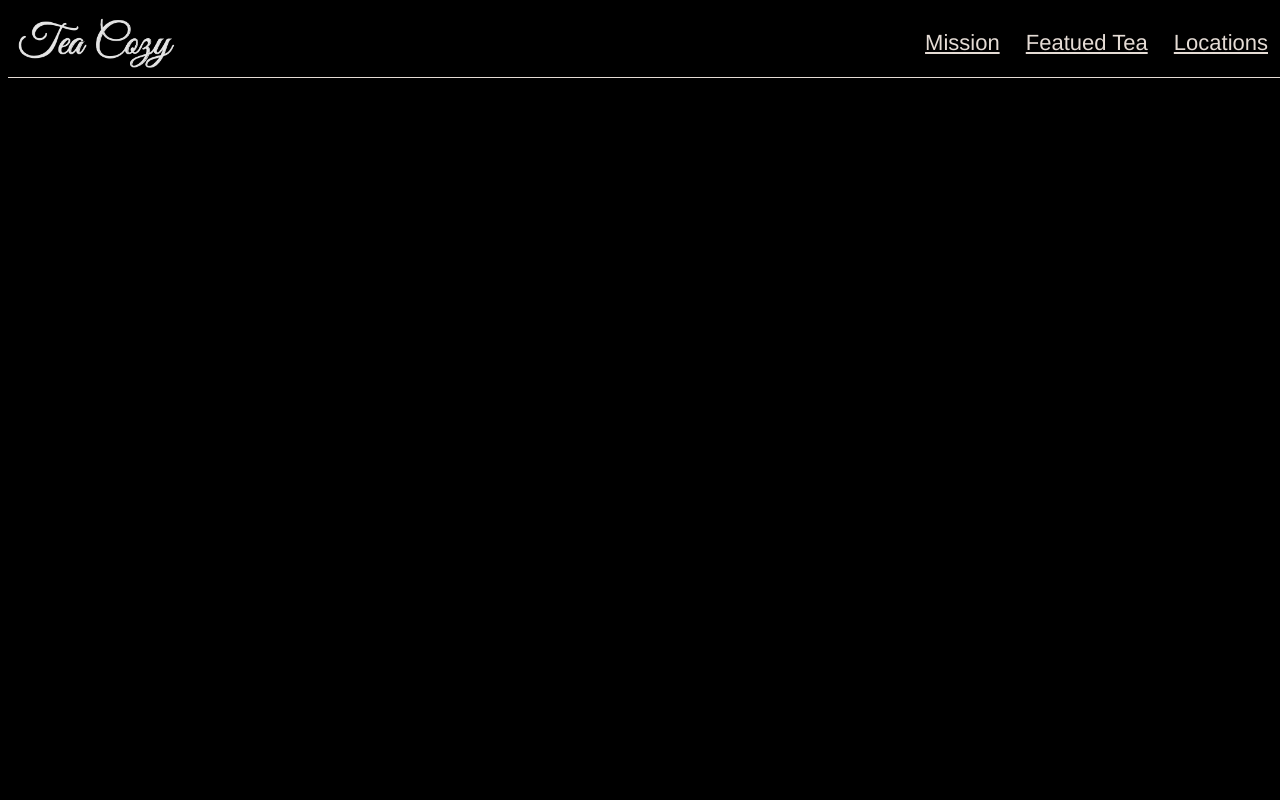
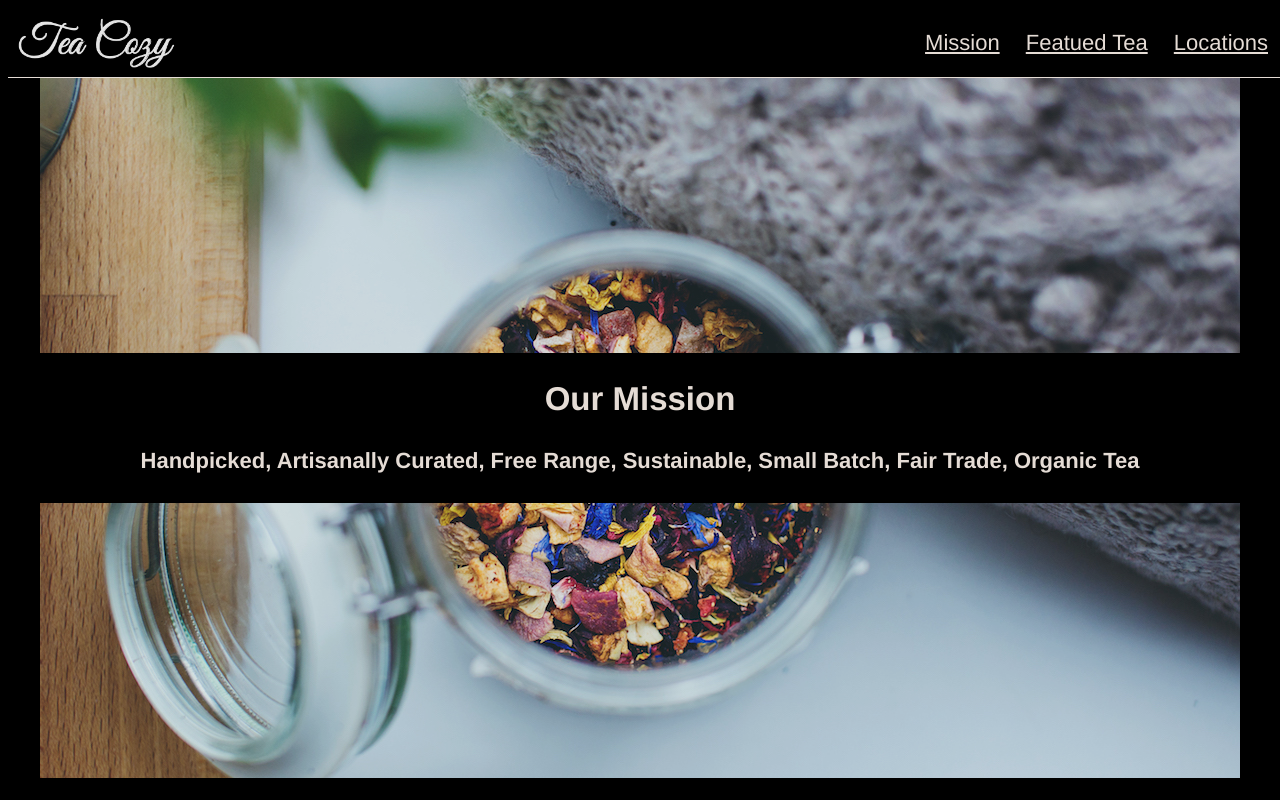
Before and after one commit to Densetsu1/Tea-Cozy, a plain HTML site: page index.html in a window 1280 px wide. Drawn offline with Linux system fonts and the light colour scheme.

Commit message:
Mission added with styles

```diff
--- a/index.html
+++ b/index.html
@@ -17,5 +17,14 @@
       </nav>
     </header>
 
+    <div class="content">
+      <div class="mission">
+        <div class="banner">
+        <h2>Our Mission</h2>
+        <h4>Handpicked, Artisanally Curated, Free Range, Sustainable, Small Batch, Fair Trade, Organic Tea</h4>
+      </div>
+      </div>
+    </div>
+
   </body>
 </html>
--- a/resources/css/style.css
+++ b/resources/css/style.css
@@ -1,6 +1,7 @@
 /*Defualt style*/
 
 body{
+  text-align: center;
   font-family: "helvetica", sans-serif;
   font-size: 22px;
   color: seashell;
@@ -41,3 +42,22 @@ a{
 }
 
 /*-----------------------------------------------------------------------------*/
+
+.content{
+  padding-top: 70px;
+  margin: auto;
+  width: 1200px;
+}
+
+.mission{
+  display: flex;
+  background-image: url('../images/img-mission-background.jpg');
+  height: 700px;
+  justify-content: center;
+}
+
+.banner{
+  background-color: black;
+  width: 100%;
+  margin: auto;
+}
```
